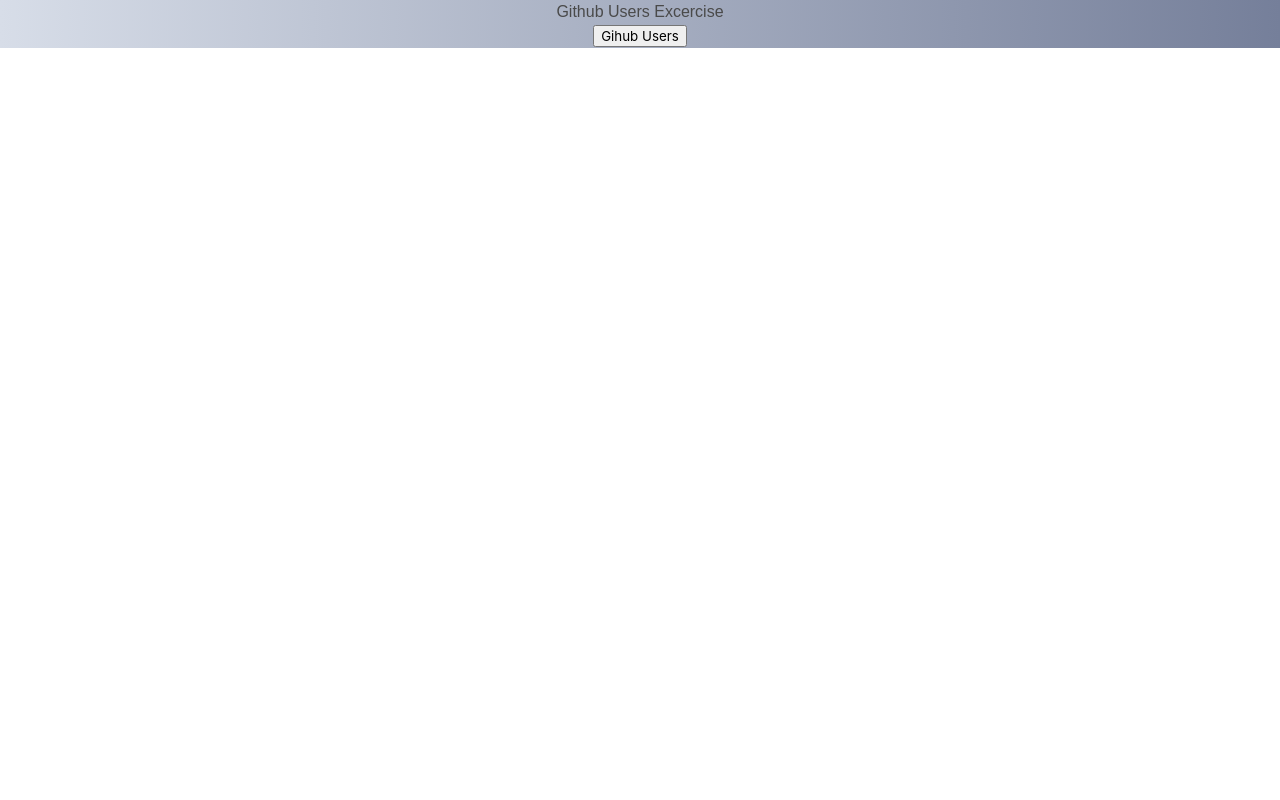
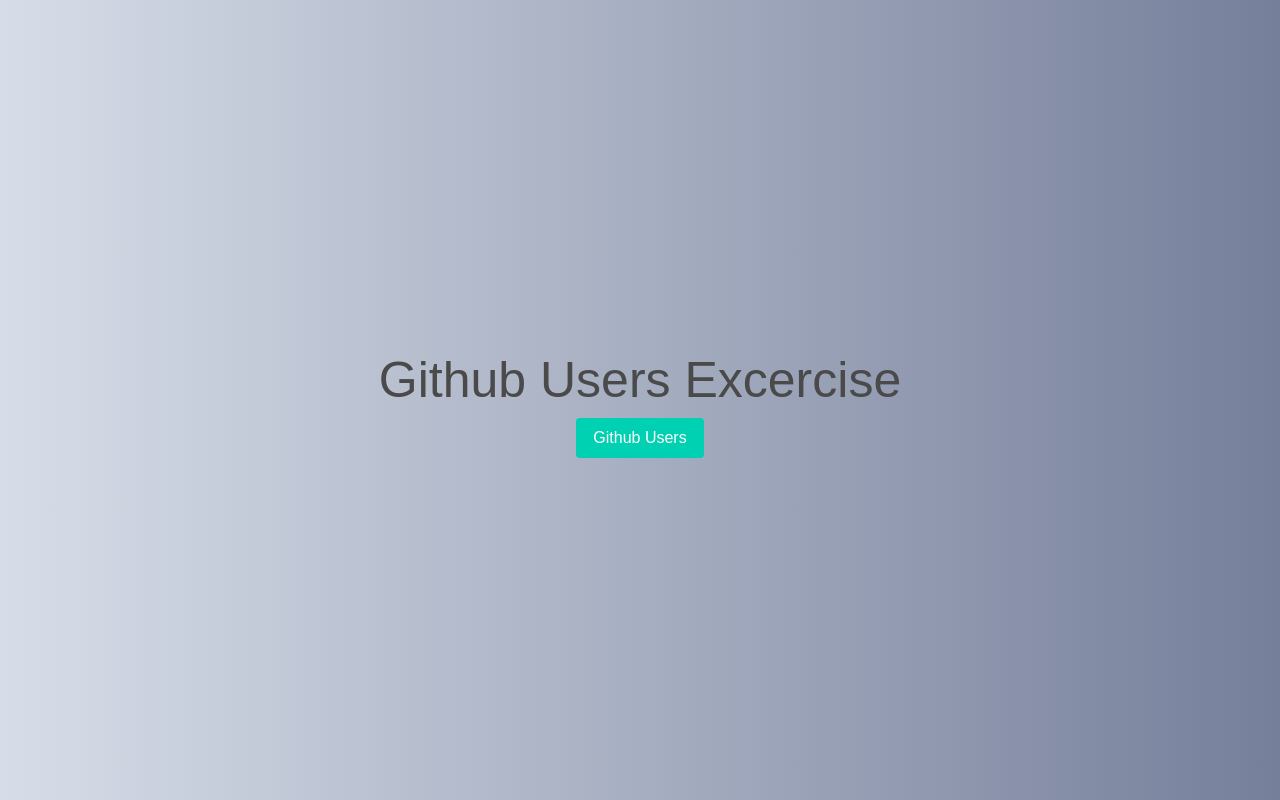
Before and after one commit to ManoloAlvarezForo/GitExcercise, a React (Create React App) app: page / in a window 1280 px wide. Built offline with nearby package versions, Linux system fonts and the light colour scheme.

Commit message:
css-styles: Fixed styles

```diff
--- a/src/components/Main.js
+++ b/src/components/Main.js
@@ -5,12 +5,14 @@
     titleContainer: {
       display:'flex',
       flexDirection:'row',
-      justifyContent:'center'
+      justifyContent:'center',
+      height: '100vh'
     },
     title: {
       display:'flex',
       flexDirection:'column',
-      justifyContent:'center'
+      justifyContent:'center',
+      fontSize: '50px'
     },
     buttonContainer: {
         display:'flex',
@@ -24,10 +26,10 @@
         <div>
             <div style={styles.titleContainer}>
             <div style={styles.title}>
-               <h1>Github Users Excercise</h1>
+               <div>Github Users Excercise</div>
                <div style={styles.buttonContainer}>
-               <Link to="/users">
-                 <button>Gihub Users</button>
+               <Link className="button is-primary" to="/users">
+                  Github Users
                </Link>
                </div>
             </div>
--- a/src/components/RepoDetailCard.js
+++ b/src/components/RepoDetailCard.js
@@ -6,6 +6,9 @@
         width: '23%',
         margin: '5px',
         borderRadius: '5px'
+    }, cardContent: {
+        display: 'flex',
+        flexDirection: 'column'
     }
 }
 
@@ -24,7 +27,7 @@
                     </div>
                 </div>
 
-                <div className="content" style={{ display: 'flex', flexDirection: 'column' }}>
+                <div className="content" style={styles.cardContent}>
                     <a href={repo.html_url}>#github</a>
                     <div>
                         {repo.description}
```
Also changed, not shown: 1 other file (tests, documents, lock files or other folders).
